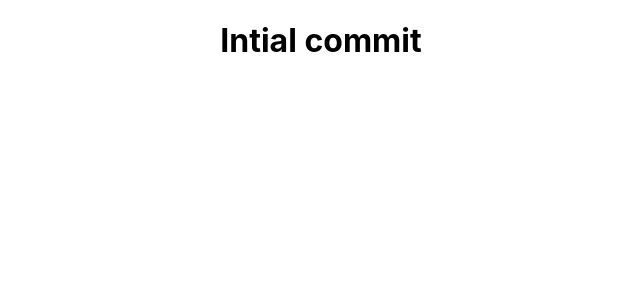
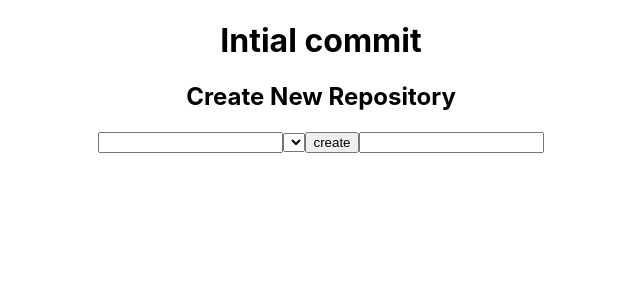
Before and after one commit to rk28284/native-fog-9540, a React (Create React App) app in the folder frondend/: page / in a window 1280 px wide. Shown: the top 300 px of the page, without its empty margins (319-959 px from the left). Built offline with nearby package versions, Linux system fonts and the light colour scheme.

Commit message:
commit-1

```diff
--- a/frondend/src/App.js
+++ b/frondend/src/App.js
@@ -5,6 +5,13 @@ function App() {
   return (
     <div className="App">
      <h1>Intial commit</h1>
+     <h2>Create New Repository</h2>
+     <input palceholder="name of repository" type="text"></input>
+     <select>
+      <option></option>
+     </select>
+     <button>create</button>
+     <input palceholder="add description" type="text"></input>
     </div>
   );
 }
```
